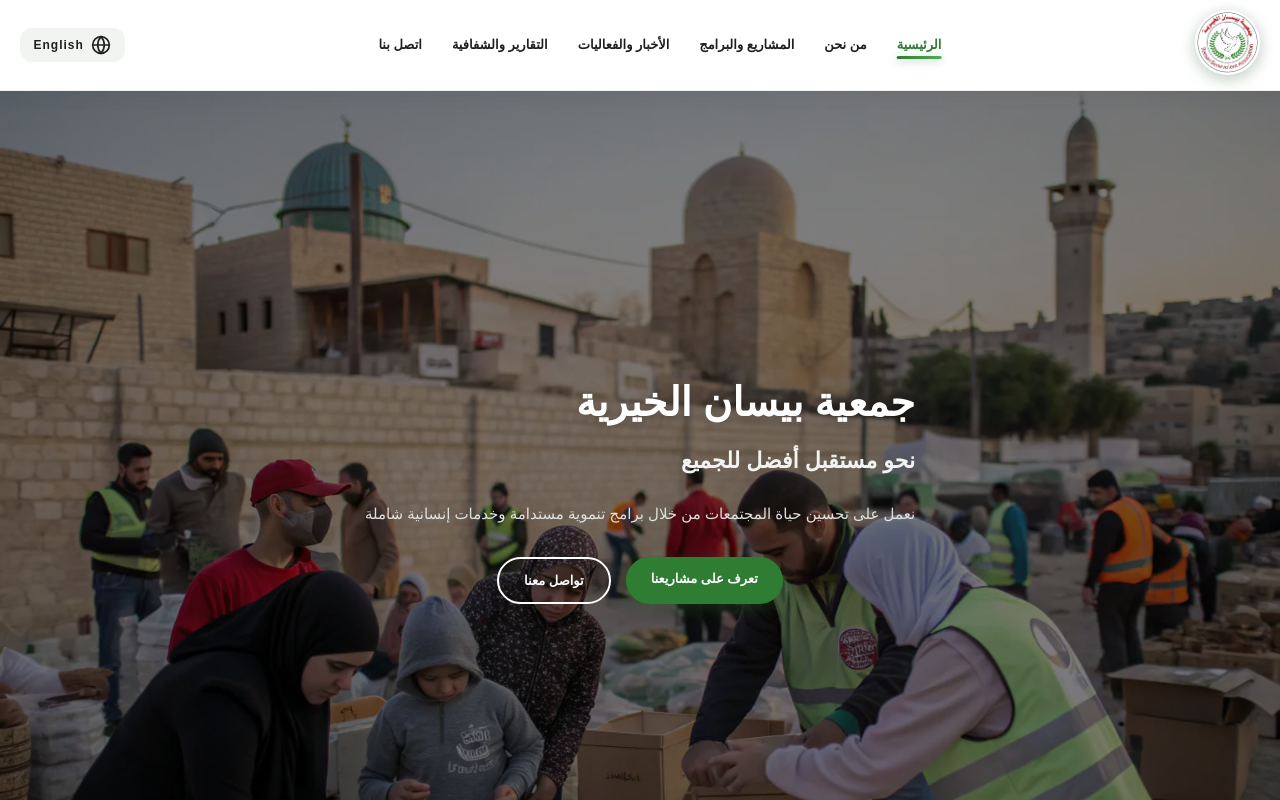
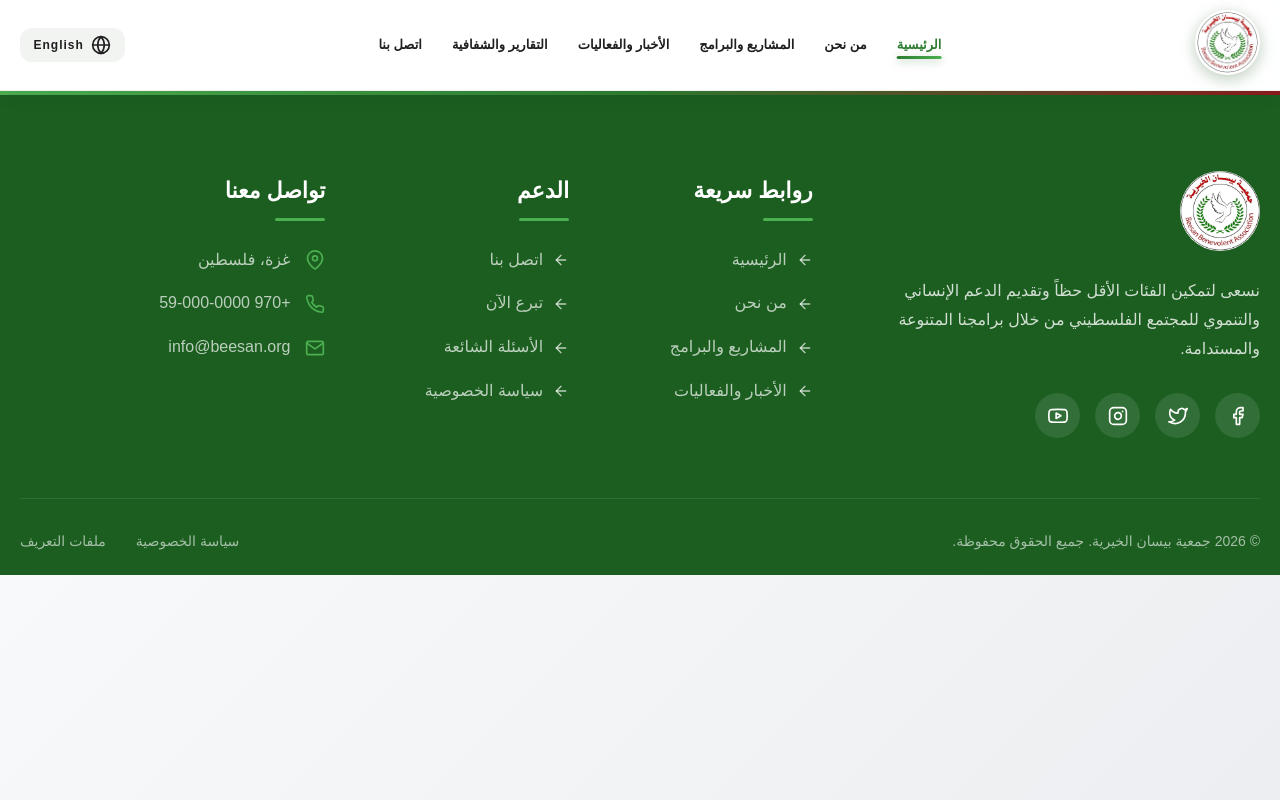
Before and after one commit to alfa155518/bessan, a React (Vite) app: page / in a window 1280 px wide. Shown: the top 800 px of the page. Built offline with nearby package versions, Linux system fonts and the light colour scheme; a web font is replaced by a local one.

Commit message:
add: github pages package

```diff
--- a/src/App.tsx
+++ b/src/App.tsx
@@ -17,7 +17,7 @@
     <>
       <Header />
       <Routes>
-        <Route path="/" element={<Home />} />
+        <Route path="/bessan-frontend/" element={<Home />} />
         <Route path="/about" element={<About />} />
         <Route path="/contact" element={<Contact />} />
         <Route path="/news" element={<NewsAndEvents />} />
```
